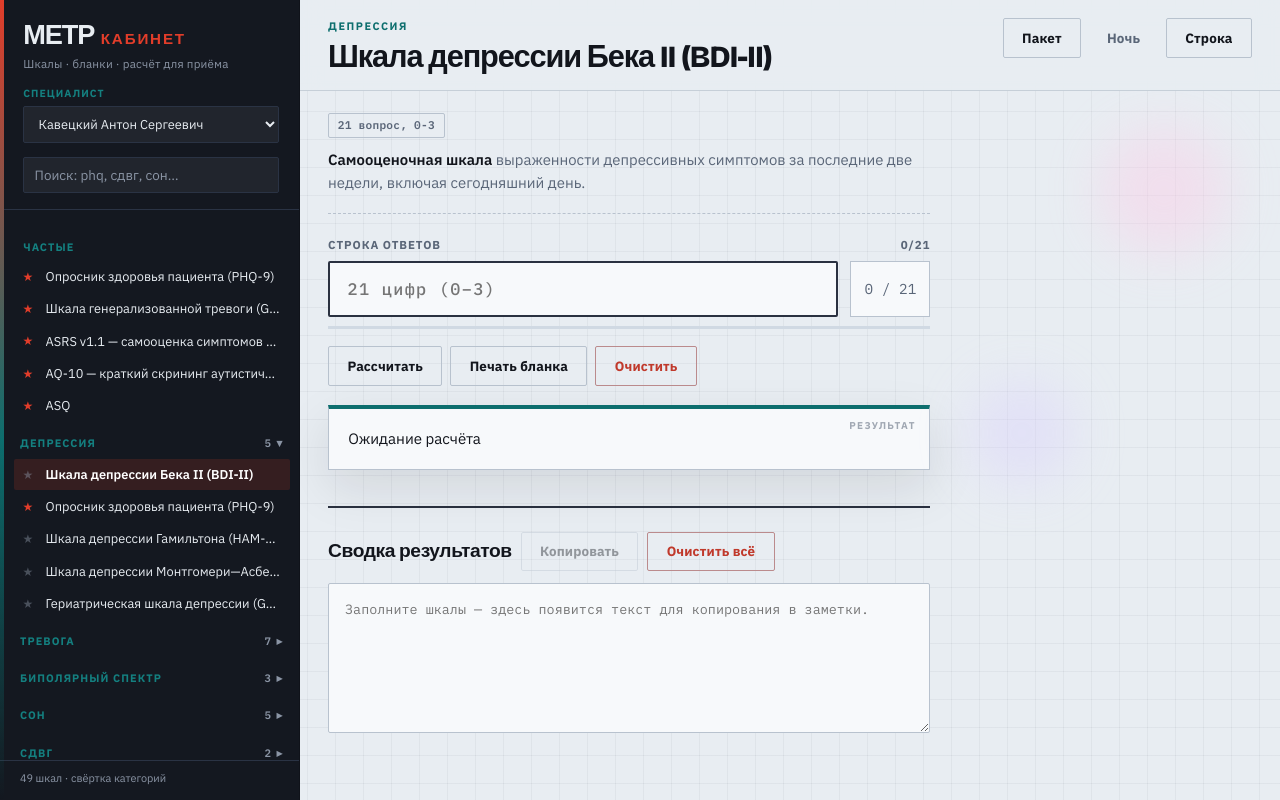
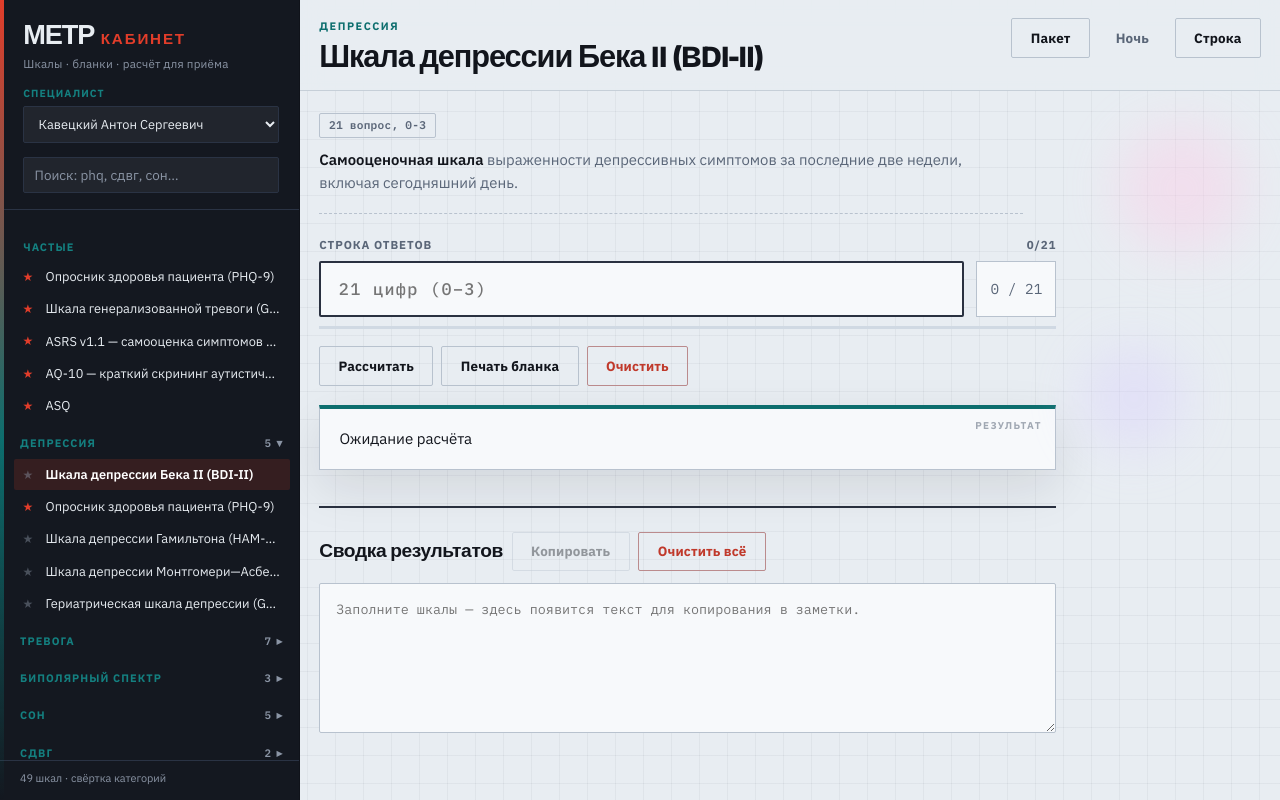
Before and after one commit to DocKavetski/metr-cabinet, a React (Vite) app in the folder psycho-app/: page / in a window 1280 px wide. Built offline with nearby package versions, Linux system fonts and the light colour scheme.

Commit message:
Tune the desktop layout for ~1365px viewport widths.
Reduce the support column and side paddings in the 1261-1420px range so less horizontal space is wasted.

Co-authored-by: DocKavetski <DocKavetski@users.noreply.github.com>

```diff
--- a/psycho-app/src/App.css
+++ b/psycho-app/src/App.css
@@ -1118,6 +1118,33 @@ body {
   }
 }
 
+@media (max-width: 1420px) and (min-width: 1261px) {
+  .stage-top {
+    padding-left: 1.2rem;
+    padding-right: 1.2rem;
+  }
+
+  .stage-body {
+    padding-left: 1.2rem;
+    padding-right: 1.2rem;
+  }
+
+  .stage-grid {
+    grid-template-columns: minmax(0, 1fr) 190px;
+    gap: 0.9rem;
+  }
+
+  .support-phrases,
+  .support-phrases-stage {
+    min-height: 26rem;
+  }
+
+  .support-bubble {
+    font-size: 0.94rem;
+    padding: 0.78rem 0.88rem;
+  }
+}
+
 .toast {
   position: fixed;
   bottom: 1.5rem;
```
Also changed, not shown: 2 other files (tests, documents, lock files or other folders).
